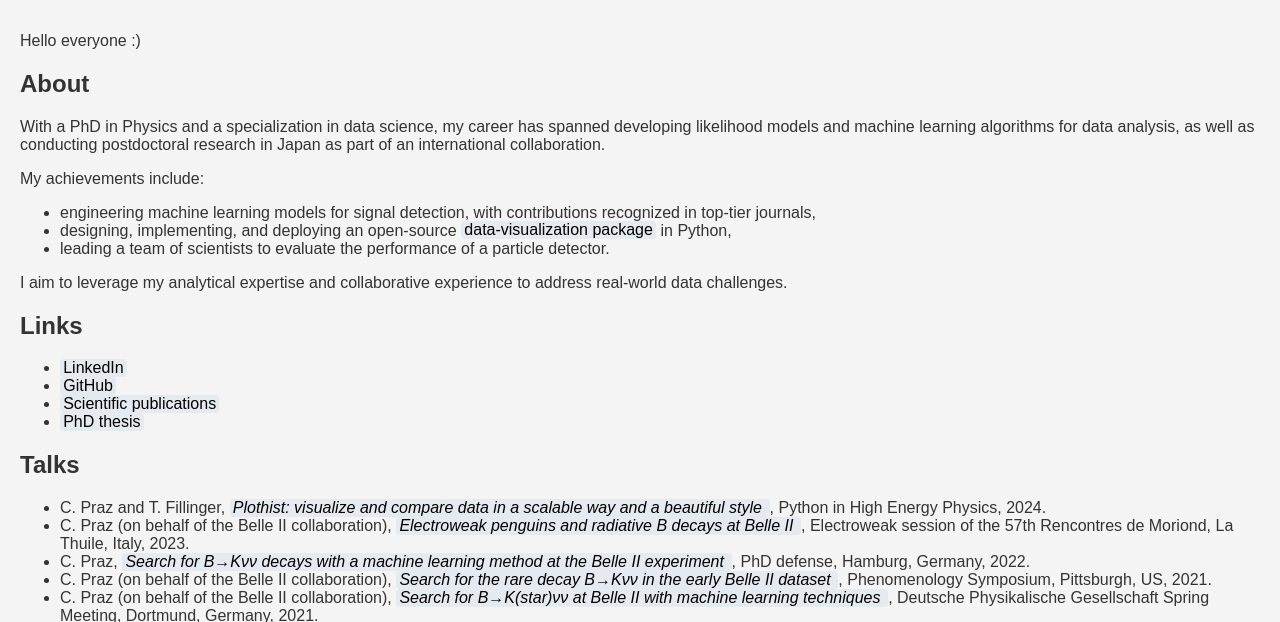
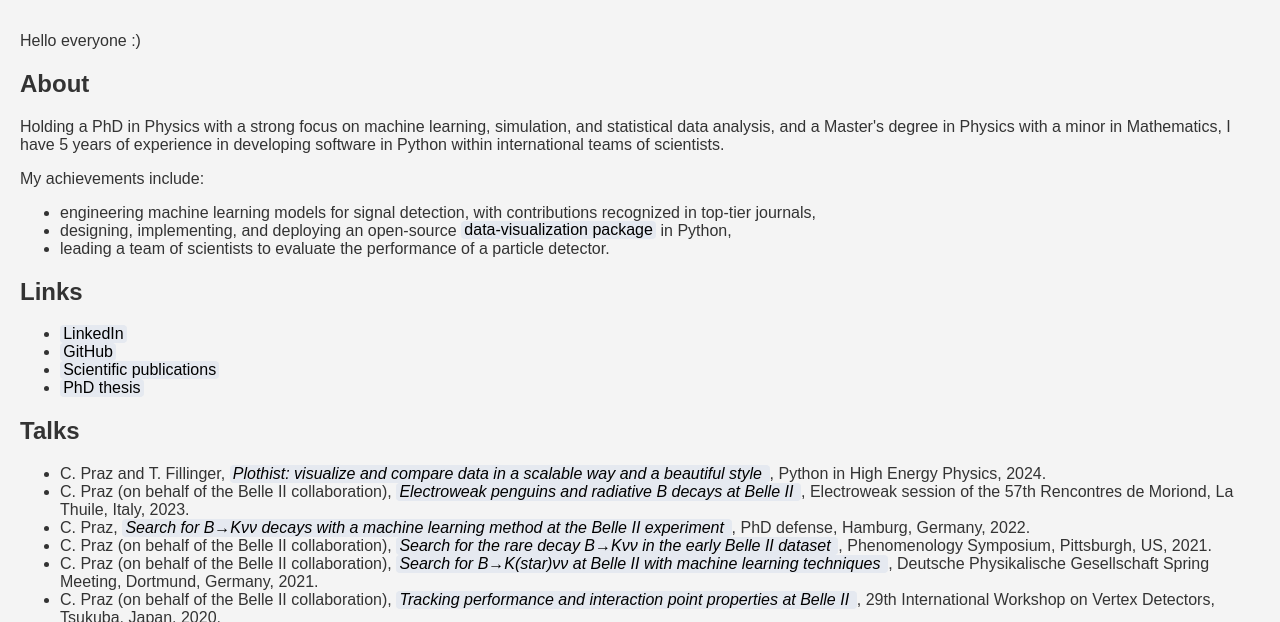
Before and after one commit to cyrraz/cyrraz.github.io, a plain HTML site: page index.html in a window 1280 px wide. Shown: the part 172-794 px from the top of the page. Drawn offline with Linux system fonts and the light colour scheme; a web font is replaced by a local one.

Commit message:
feat: update summary

```diff
--- a/index.html
+++ b/index.html
@@ -64,10 +64,10 @@
       <p>Hello everyone :)</p>
       <h2>About</h2>
       <p>
-        With a PhD in Physics and a specialization in data science, my career
-        has spanned developing likelihood models and machine learning algorithms
-        for data analysis, as well as conducting postdoctoral research in Japan
-        as part of an international collaboration.
+        Holding a PhD in Physics with a strong focus on machine learning,
+        simulation, and statistical data analysis, and a Master's degree in
+        Physics with a minor in Mathematics, I have 5 years of experience in
+        developing software in Python within international teams of scientists.
       </p>
       <p>My achievements include:</p>
       <ul>
@@ -87,10 +87,6 @@
           detector.
         </li>
       </ul>
-      <p>
-        I aim to leverage my analytical expertise and collaborative experience
-        to address real-world data challenges.
-      </p>
 
       <h2>Links</h2>
       <ul>
```
